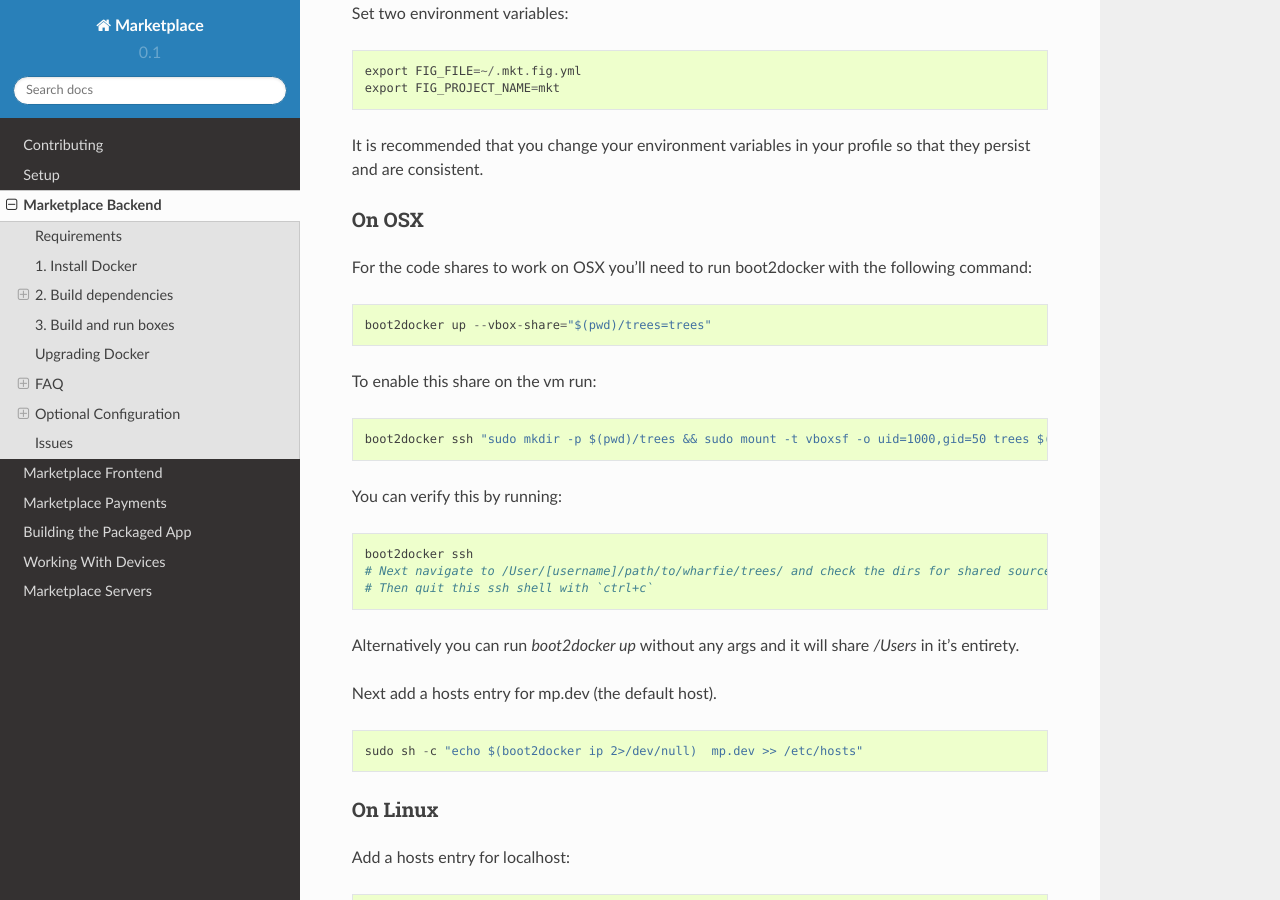
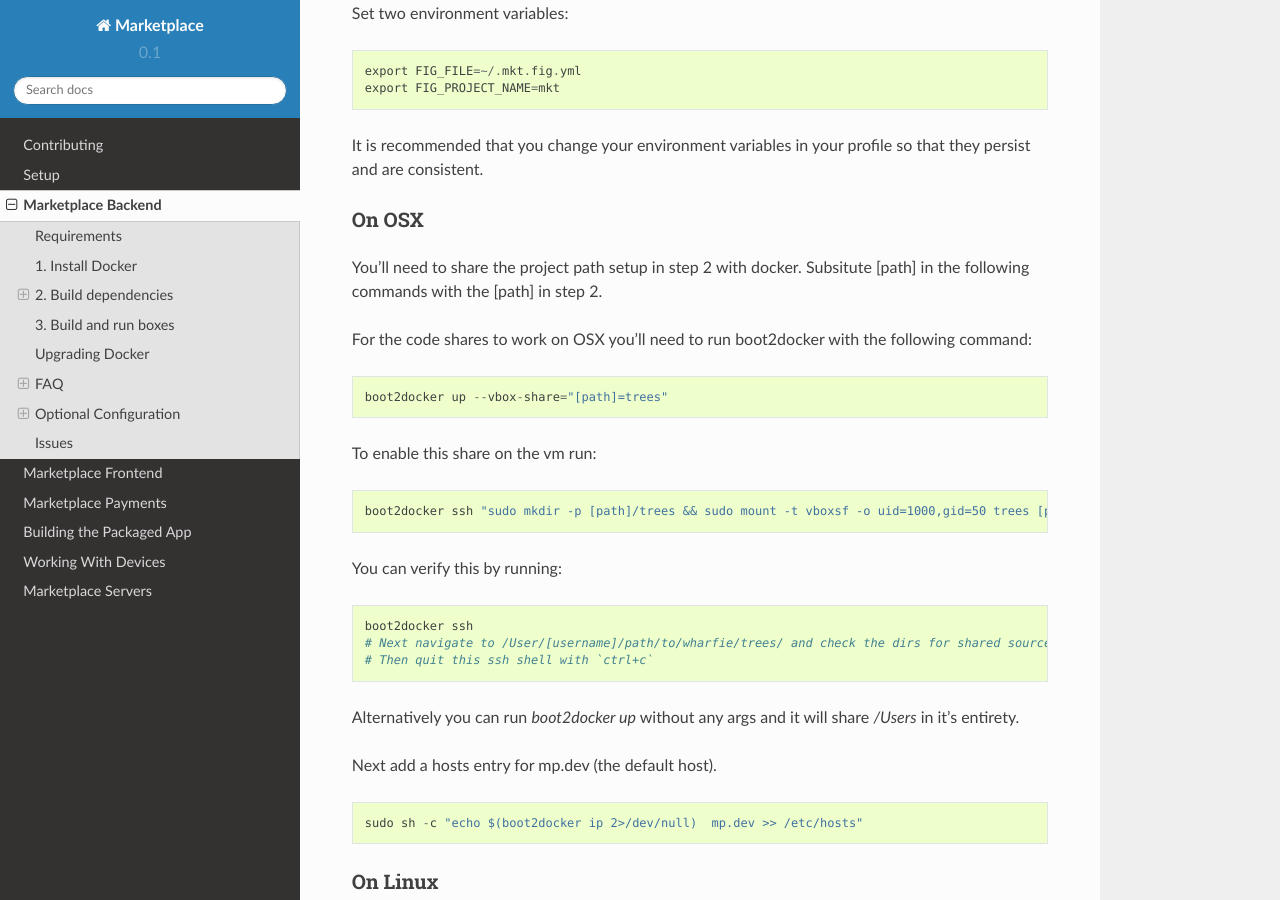
Before and after one commit to mozilla/marketplace-docs, a Sphinx documentation site: the page built from docs/topics/backend.rst, in a window 1280 px wide and 900 px high, scrolled down 1527 px. Built offline with Sphinx 7.4.7 and the Read the Docs theme 2.0.0, drawn with Linux system fonts in a browser that asks for light colours.

Commit message:
pwd won't work, temp fix till we get a command in

```diff
--- a/docs/topics/backend.rst
+++ b/docs/topics/backend.rst
@@ -76,13 +76,16 @@ that they persist and are consistent.
 On OSX
 ~~~~~~
 
+You'll need to share the project path setup in step 2 with docker. Subsitute
+[path] in the following commands with the [path] in step 2.
+
 For the code shares to work on OSX you'll need to run boot2docker with the following command::
 
-    boot2docker up --vbox-share="$(pwd)/trees=trees"
+    boot2docker up --vbox-share="[path]=trees"
 
 To enable this share on the vm run::
 
-    boot2docker ssh "sudo mkdir -p $(pwd)/trees && sudo mount -t vboxsf -o uid=1000,gid=50 trees $(pwd)/trees"
+    boot2docker ssh "sudo mkdir -p [path]/trees && sudo mount -t vboxsf -o uid=1000,gid=50 trees [path]/trees"
 
 You can verify this by running::
 
```
